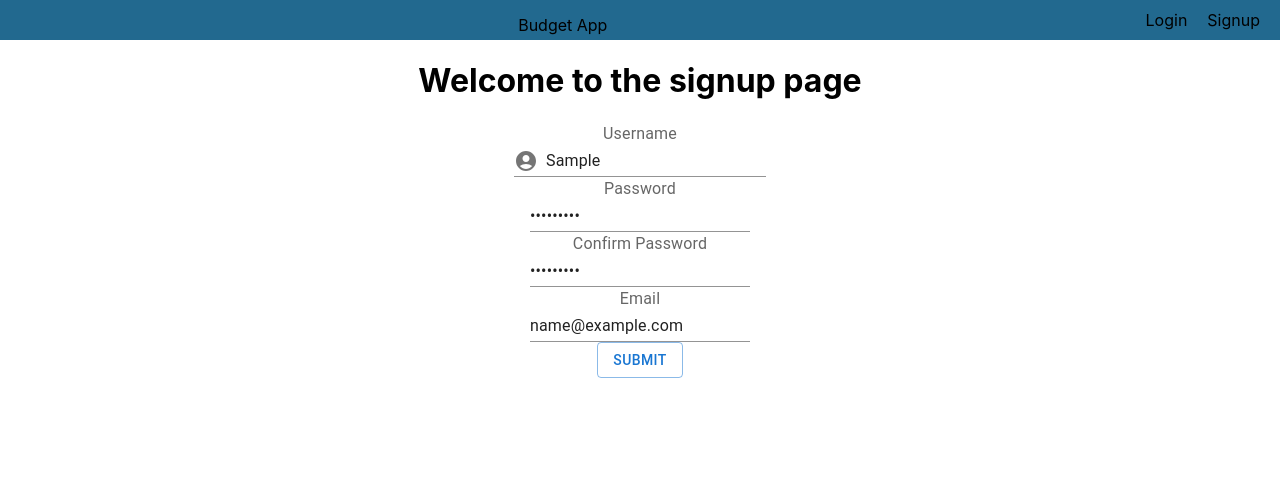
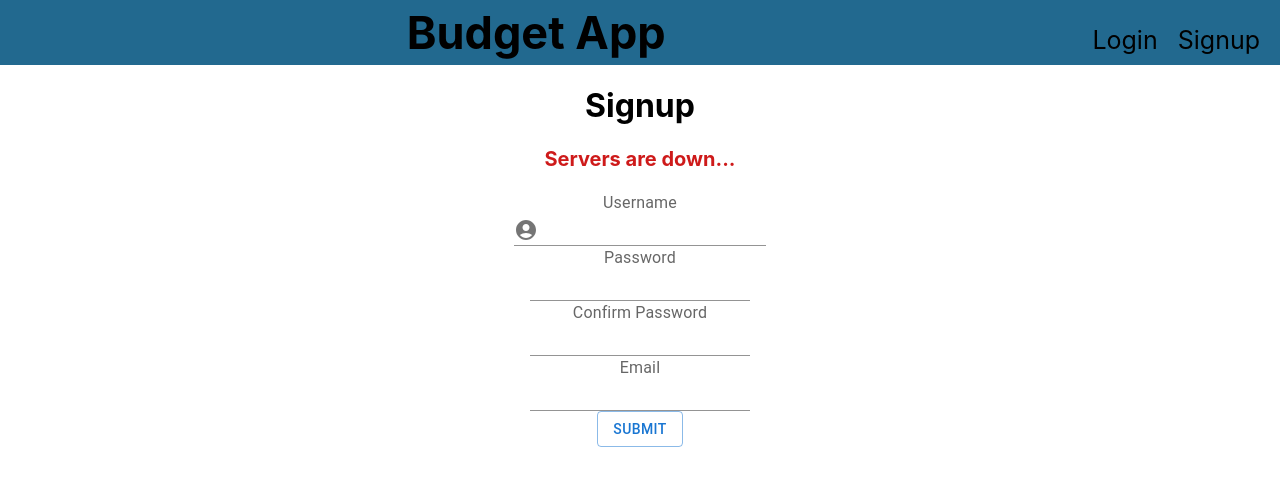
Before and after one commit to Isaac-Thyme/Budget-App, a React (Create React App) app in the folder client/: page /signup in a window 1280 px wide. Both pictures are taken after typing "Sample", "Sample123", "Sample123", "name@example.com" into the empty fields and a click on the button "SUBMIT". Shown: the top 486 px of the page. Built offline with nearby package versions, Linux system fonts and the light colour scheme; no server answers; the HTML template or start-up script is replaced by a standard one.

Commit message:
token and data manipulation change from frontend to backend

```diff
--- a/client/src/component/Header/Header.jsx
+++ b/client/src/component/Header/Header.jsx
@@ -2,30 +2,28 @@ import './Header.css';
 import { Link } from 'react-router-dom';
 
 function Header() {
-    let token = JSON.parse(localStorage.getItem("userData"));
-    if (token) {
-        token = token.token;
-    }
+    let token = JSON.parse(localStorage.getItem("token"));
 
     // logout function
     const logout = () => {
         localStorage.setItem("userData", JSON.stringify({}));
+        localStorage.setItem("token", JSON.stringify(""));
         window.location.reload(false);
     }
 
     return (
         <div id="header">
             <div id='titleDiv'>
-                <Link to="/">Budget App</Link>
+                <Link id="title" to="/">Budget App</Link>
             </div>
             <div id='nav'>
                 {
                     token ? (
-                        <Link to="/" onClick={logout}>Logout</Link>
+                        <Link className='link' to="/" onClick={logout}>Logout</Link>
                     ) : (
                         <>
-                            <Link to="/login">Login</Link>
-                            <Link to="/signup">Signup</Link>
+                            <Link className='link' to="/login">Login</Link>
+                            <Link className='link' to="/signup">Signup</Link>
                         </>
                     )
                 }
--- a/client/src/component/Home/Home.jsx
+++ b/client/src/component/Home/Home.jsx
@@ -6,7 +6,7 @@ const REACT_APP_SERVER = process.env.REACT_APP_SERVER;
 
 function Home() {
 
-    const [data, setData] = useState({});
+    const [data, setData] = useState('');
     const [open, setOpen] = useState(false);
 
     useEffect(() => {
@@ -22,29 +22,35 @@ function Home() {
     };
 
     const handleSubmit = async () => {
+        // Todo: change this token to the token from localstorage
         budgetObject.token = data.token;
         let result = await axios.post(`${REACT_APP_SERVER}/budget`, budgetObject);
         localStorage.setItem('userData', JSON.stringify(result.data));
+        setData(result.data);
         handleClose();
     };
 
     const displayBudget = async (budgetName) => {
         let result = await axios.get(`${REACT_APP_SERVER}/budget?budgetName=${budgetName}`);
+        // Todo: add to state so we can render to page
         console.log(result);
     };
 
     return (
         <div id="home">
-            {data.token ? (
+            {/* Todo: Read from a property of data or switch to token */}
+            {data ? (
                 <div id="loggedInView">
                     <Button variant="outlined" onClick={handleClickOpen}>Create your budget!</Button>
                     <Box id="budget">
                         <p>Your budgets: </p>
-                        {data.budget.map((item, idx) => (
+                        {data.budget ? data.budget.map((item, idx) => (
                             <div key={idx}>
                                 <Button onClick={() => displayBudget(item)}>{item}</Button>
                             </div>
-                        ))}
+                        )) : (
+                            <p>No budgets yet...</p>
+                        )}
                         <Button variant="outlined">Add a daily expense</Button>
                         <Button variant="outlined">Add a daily additional income</Button>
                     </Box>
--- a/client/src/component/Login/Login.jsx
+++ b/client/src/component/Login/Login.jsx
@@ -16,7 +16,8 @@ function Login() {
         try {
             console.log('USER OBJECT', userObject);
             let result = await axios.post(`${REACT_APP_SERVER}/login`, userObject);
-            localStorage.setItem('userData', JSON.stringify(result.data));
+            localStorage.setItem('userData', JSON.stringify(result.data.user));
+            localStorage.setItem('token', JSON.stringify(result.data.token));
             window.location = '/';
         } catch (e) {
             console.error(e.message);
@@ -44,7 +45,7 @@ function Login() {
 
     return (
         <div id="login">
-            <h1>Welcome to the login page</h1>
+            <h1>Login</h1>
             <Box>
                 {/* creating the username textfield */}
                 <InputLabel htmlFor="input-with-icon-adornment">
--- /dev/null
+++ b/client/src/component/Signup/Signup.css
@@ -0,0 +1,4 @@
+#error {
+    font-size: 20px;
+    color: rgb(206, 26, 26);
+}
--- a/client/src/component/Signup/Signup.jsx
+++ b/client/src/component/Signup/Signup.jsx
@@ -1,11 +1,14 @@
+import './Signup.css';
 import { Box, InputLabel, Input, InputAdornment, Button } from "@mui/material";
 import { AccountCircle } from "@mui/icons-material";
-import { useState } from "react";
+import { useState, useRef } from "react";
 import axios from 'axios';
 import { userObject, handleInput } from '../../functions/handleInputSignup.js';
 
 function Signup() {
     let [tempPassword, setTempPassword] = useState("");
+    const [error, setError] = useState('');
+    const usernameEl = useRef();
 
     const handleSubmit = async () => {
         try {
@@ -13,18 +16,28 @@ function Signup() {
                 console.log("Password fields do not match.");
             } else {
                 // handling form submit
+                console.log(userObject);
                 let result = await axios.post(`${process.env.REACT_APP_SERVER}/signup`, userObject);
                 localStorage.setItem('userData', JSON.stringify(result.data));
                 window.location = "/";
             }
         } catch (e) {
-            console.error(e.message)
+            setError(e.message);
+            // Todo: look into better way of doing this, maybe using a react hook
+            document.getElementById('username').value = '';
+            document.getElementById('password').value = '';
+            document.getElementById('confirmPassword').value = '';
+            document.getElementById('email').value = '';
+            setTempPassword('');
         }
     }
 
     return (
         <div id="signup">
-            <h1>Welcome to the signup page</h1>
+            <h1>Signup</h1>
+            {error ? (
+                <h3 id="error">{error === 'Network Error' ? 'Servers are down...' : 'Request failed with status code 500' ? 'Email already in use... Please use a different email.' : error}</h3>
+            ) : null}
             <Box>
                 {/* creating the username textfield */}
                 <InputLabel htmlFor="input-with-icon-adornment">
@@ -32,6 +45,7 @@ function Signup() {
                 </InputLabel>
                 <Input
                     id="username"
+                    ref={usernameEl}
                     startAdornment={
                         <InputAdornment position="start">
                             <AccountCircle />
```
Also changed, not shown: 2 other files (tests, documents, lock files or other folders).
